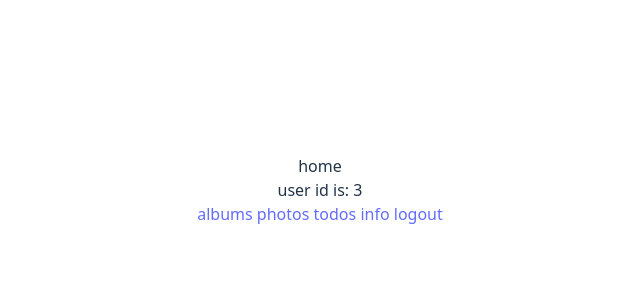
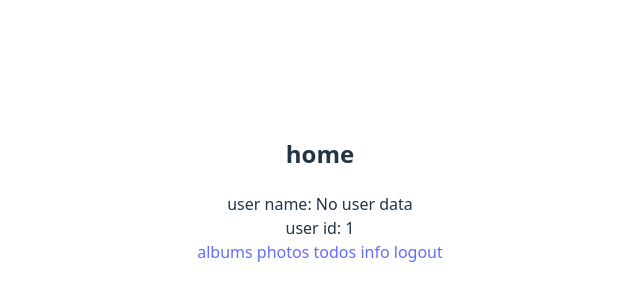
Before and after one commit to rinakimmel/my-full-project, a React (Vite) app in the folder application/: page /home/users/1 in a window 1280 px wide. Shown: the part 210-510 px from the top of the page, without its empty margins (320-960 px from the left). Built offline with nearby package versions, Linux system fonts and the light colour scheme.

Commit message:
miri add url

```diff
--- a/application/src/App.jsx
+++ b/application/src/App.jsx
@@ -15,13 +15,19 @@ function App() {
         <Route path="/" element={<Navigate to="/logIn" replace />} />
         <Route path="/logIn" element={<LogIn />} />
         <Route path="/register" element={<Register />} />
-        <Route path="home/users/:useId" element={<Home />}/>
-        <Route path="home" element={<Home />}>
+        {/* <Route path="home/users/:userId" element={<Home />}/> */}
+        {/* <Route path="home" element={<Home />}>
           {/* <Route path="info" element={<Info />} />
           <Route path="logout" element={<Logout />} /> */}
-          <Route path="users/:useId/albums" element={<GetItems />} />
-          <Route path="users/:useId/photos" element={<GetItems />} />
-          <Route path="users/:useId/todos" element={<GetItems />} />
+          {/* <Route path="users/:userId/albums" element={<GetItems />} />
+          <Route path="users/:userId/photos" element={<GetItems />} />
+          <Route path="users/:userId/todos" element={<GetItems />} />
+        </Route> */}
+        <Route path="/home/users/:userId" element={<Home />}>
+          {/* <Route path="*" element={<Navigate to="home" replace />} /> */}
+          <Route path="albums" element={<GetItems />} />
+          <Route path="photos" element={<GetItems />} />
+          <Route path="todos" element={<GetItems />} />
         </Route>
       </Routes>
       </BrowserRouter>
--- a/application/src/components/GetItems.jsx
+++ b/application/src/components/GetItems.jsx
@@ -1,8 +1,14 @@
 import { useLocation } from "react-router-dom";
-function GetItems(){
-    const location= useLocation();
-return(<>
-<div>this component is {location.state.from} get to server</div>
-</>)
+function GetItems() {
+    const location = useLocation();
+
+    // const fetchTodos = async () => {
+    //     const response = await fetch(`http://localhost:3000/todos?userId=${useId}`);
+    //     const data = await response.json();
+    //     setTodos(data); // שמירה ב-State כדי להציג על המסך
+    // };
+    return (<>
+        <div>this component is {location.state.from} get to server</div>
+    </>)
 }
 export default GetItems;
--- a/application/src/components/LogIn.jsx
+++ b/application/src/components/LogIn.jsx
@@ -30,8 +30,10 @@ function LogIn() {
             }
             if (response.data[0].website === formData.password) {
                 console.log('Login successful:', response.data);
-                localStorage.setItem("userId", JSON.stringify(response.data[0]));
-                navigate('/home');
+                const userId=response.data[0].id
+                localStorage.setItem(userId, JSON.stringify(response.data[0]));
+                console.log(userId);
+                navigate(`/home/users/${userId}`);
             }
             else {
                 alert("password is wrong")
--- a/application/src/components/home.jsx
+++ b/application/src/components/home.jsx
@@ -1,19 +1,18 @@
 import { useParams, Link, Outlet } from "react-router-dom";
 function Home() {
-    //const useId = useParams();
-    const useId = 3;
-    const userDetails = JSON.parse(localStorage.getItem("userId"));
+    const {userId} = useParams();
+    const userDetails = JSON.parse(localStorage.getItem(userId));
     return (
         <>
-            <div>home</div>
-            {/* <div>{userDetails.userName}</div> */}
-            <div>user id is: {useId}</div>
+            <h2>home</h2>
+              <div>user name: {userDetails?.username || 'No user data'}</div>
+            <div>user id: {userId}</div>
             <nav>
-                <Link to="users/:useId/albums"
+                <Link to={"albums"}
                 state={{from:"albums"}}>albums  </Link>
-                <Link to="users/:useId/photos"
+                <Link to="photos"
                 state={{from:"photos"}}>photos  </Link>
-                <Link to="users/:useId/todos"
+                <Link to="todos"
                 state={{from:"todos"}}>todos  </Link>
                 <Link to="info">info  </Link>
                 <Link to="logout">logout  </Link>
```
Also changed, not shown: 1 other file (tests, documents, lock files or other folders).
